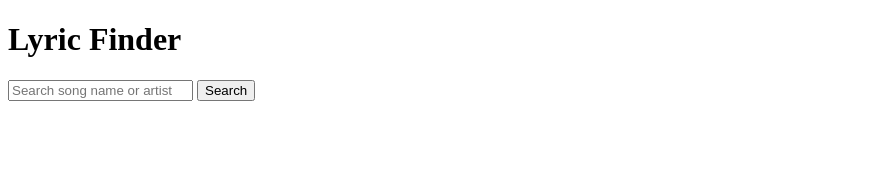
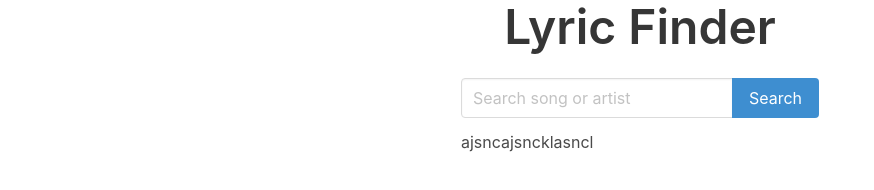
Before and after one commit to Marie-Techy/LyricFinder, a plain HTML site: page index.html in a window 1280 px wide. Shown: the whole page, without its empty margins (0-874 px from the left). Drawn offline with nearby package versions, Linux system fonts and the light colour scheme.

Commit message:
Used Bulma CSS Framework to style HTML.

```diff
--- a/assets/css/style.css
+++ b/assets/css/style.css
@@ -0,0 +1,9 @@
+.container {
+    display: flex;
+    justify-content: center;
+}
+
+.title {
+    justify-content: center;
+    display: flex;
+}
--- a/index.html
+++ b/index.html
@@ -4,20 +4,34 @@
     <meta charset="UTF-8">
     <meta http-equiv="X-UA-Compatible" content="IE=edge">
     <meta name="viewport" content="width=device-width, initial-scale=1.0">
+    <!--Linking Bulma CSS Framework-->
+    <link rel="stylesheet" href="https://cdn.jsdelivr.net/npm/bulma@0.9.4/css/bulma.min.css">
+    <link rel="stylesheet" href="./assets/css/style.css">
+
+
     <title>Lyric Finder</title>
 </head>
 <body>
-    <h1>Lyric Finder</h1>
+    <header class="title">
+        <h1 class="title is-1">Lyric Finder</h1>
+    </header>
     <div class="container">
         <div>
-            <form id="form">
-                <input type="text" id="userSearch" placeholder="Search song name or artist">
-                <button type="submit" value="submit">Search</button>
-            </form>
+            <div class="field has-addons">
+                <div class="control">
+                  <input class="input" type="text" placeholder="Search song or artist">
+                </div>
+                <div class="control">
+                  <a class="button is-info">
+                    Search
+                  </a>
+                </div>
+              </div>
+
+            <!--Lyrics result-->
+            <div>
+                <p>ajsncajsncklasncl</p>
+            </div>
         </div>
-
-        <!--Lyrics result-->
-        <div id="lyricsResult"></div>
-    </div>
 </body>
 </html>
```
